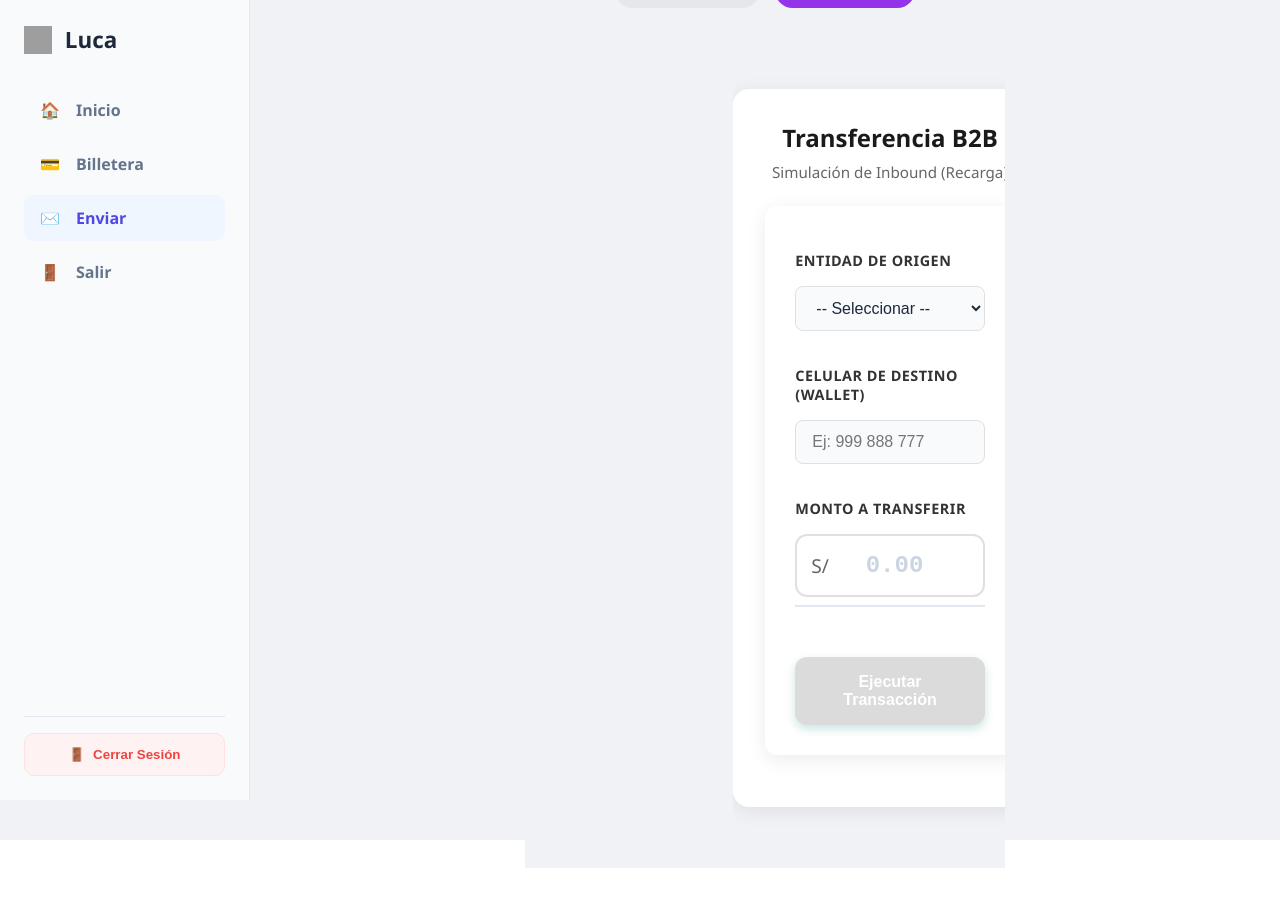
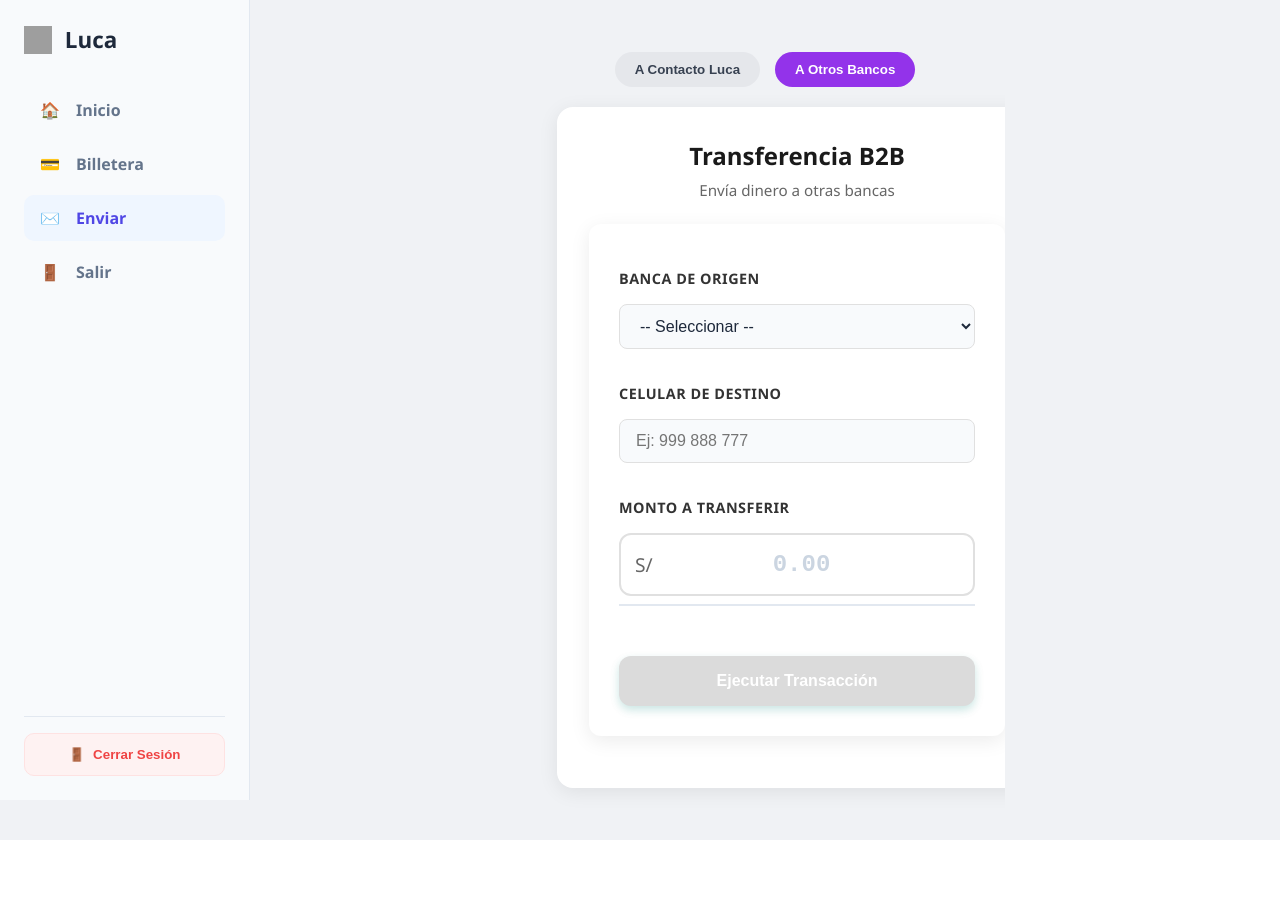
Before and after one commit to Bryan342/fron_billetera-digital, a React (Create React App) app: page /enviar in a window 1280 px wide. Both pictures are taken after a click on the button "A Otros Bancos". After the commit the page ends 840 px from the top, so only its background shows below. Built offline with nearby package versions, Linux system fonts and the light colour scheme; grey boxes are pictures that could not be loaded.

Commit message:
Arreglé tabs de enviar

```diff
--- a/src/pages/EnviarExterno.js
+++ b/src/pages/EnviarExterno.js
@@ -201,25 +201,18 @@ function EnviarExterno() {
   };
 
   return (
-    <div className="app-layout">
-      <main className="content-area">
-        <div className="card-transferencia">
+    <div className="card-transferencia animate-fade-in">
       {step === 1 ? (
         <>
           <header className="card-header">
             <h2>Transferencia B2B</h2>
-                <p className="sub-title">Simulación de Inbound (Recarga)</p>
+            <p className="sub-title">Envía dinero a otras bancas</p>
           </header>
 
           <form onSubmit={handleRealExternalTransfer} className="form-stack">
             <div className="form-group">
-                  <label>Entidad de Origen</label>
-                  <select
-                    className="input-modern"
-                    value={selectedBank}
-                    onChange={(e) => setSelectedBank(e.target.value)}
-                    required
-                  >
+              <label>Banca de Origen</label>
+              <select className="input-modern" value={selectedBank} onChange={(e) => setSelectedBank(e.target.value)} required>
                 <option value="">-- Seleccionar --</option>
                 <option value="PIXEL_MONEY">Pixel Money (Partner)</option>
                 <option value="BCP">BCP (Yape)</option>
@@ -228,58 +221,29 @@ function EnviarExterno() {
             </div>
 
             {selectedBank && !isPixelMoney && (
-                  <div className="warning-box">
-                    ⚠️ Integración no activa
-                  </div>
+              <div className="warning-box">⚠️ Integración no activa para este banco</div>
             )}
 
             <div className="form-group">
-                  <label>Celular de Destino (Wallet)</label>
+              <label>Celular de Destino</label>
               <input
                 type="text"
                 placeholder="Ej: 999 888 777"
                 maxLength={9}
                 value={telefono}
                 onChange={(e) => setTelefono(e.target.value.replace(/\D/g, ''))}
-                    className={`input-modern ${
-                      verificationStatus === 'valid' ? 'input-valid' :
-                      verificationStatus === 'invalid' ? 'input-invalid' : ''
-                    }`}
+                className={`input-modern ${verificationStatus === 'valid' ? 'input-valid' : verificationStatus === 'invalid' ? 'input-invalid' : ''}`}
                 required
               />
-
-                  {/* Feedback Visual de Verificación */}
-                  {verificationStatus === 'checking' && (
-                    <div className="validation-msg msg-checking">
-                      ⏳ Verificando cuenta...
-                    </div>
-                  )}
-                  {verificationStatus === 'valid' && (
-                    <div className="validation-msg msg-valid">
-                      ✅ {beneficiaryName}
-                    </div>
-                  )}
-                  {verificationStatus === 'invalid' && (
-                    <div className="validation-msg msg-invalid">
-                      ❌ Cuenta no encontrada en Pixel Money
-                    </div>
-                  )}
+              {verificationStatus === 'valid' && <div className="validation-msg msg-valid">✅ {beneficiaryName}</div>}
+              {verificationStatus === 'invalid' && <div className="validation-msg msg-invalid">❌ No encontrado</div>}
             </div>
 
             <div className="form-group">
               <label>Monto a transferir</label>
               <div className="currency-input-wrapper">
                 <span className="currency-symbol">S/</span>
-                    <input
-                      type="number"
-                      placeholder="0.00"
-                      value={monto}
-                      onChange={(e) => setMonto(e.target.value)}
-                      className="amount-hero"
-                      step="0.01"
-                      min="0.10"
-                      required
-                    />
+                <input type="number" placeholder="0.00" value={monto} onChange={(e) => setMonto(e.target.value)} className="amount-hero" step="0.01" min="0.10" required />
               </div>
             </div>
 
@@ -292,7 +256,6 @@ function EnviarExterno() {
         <div className="success-view">
           <div className="success-icon-large">🎉</div>
           <h3>¡Envío Realizado!</h3>
-              <p>El dinero ha sido enviado y descontado de tu saldo.</p>
           <div className="amount-display">S/ {parseFloat(monto).toFixed(2)}</div>
           <button className="btn-secondary" onClick={() => {
             setStep(1); setTelefono(''); setMonto(''); setSelectedBank(''); setVerificationStatus('idle');
@@ -302,8 +265,6 @@ function EnviarExterno() {
         </div>
       )}
     </div>
-      </main>
-    </div>
   );
 }
 
```
Lines whose indentation alone changed are shown as unchanged.
